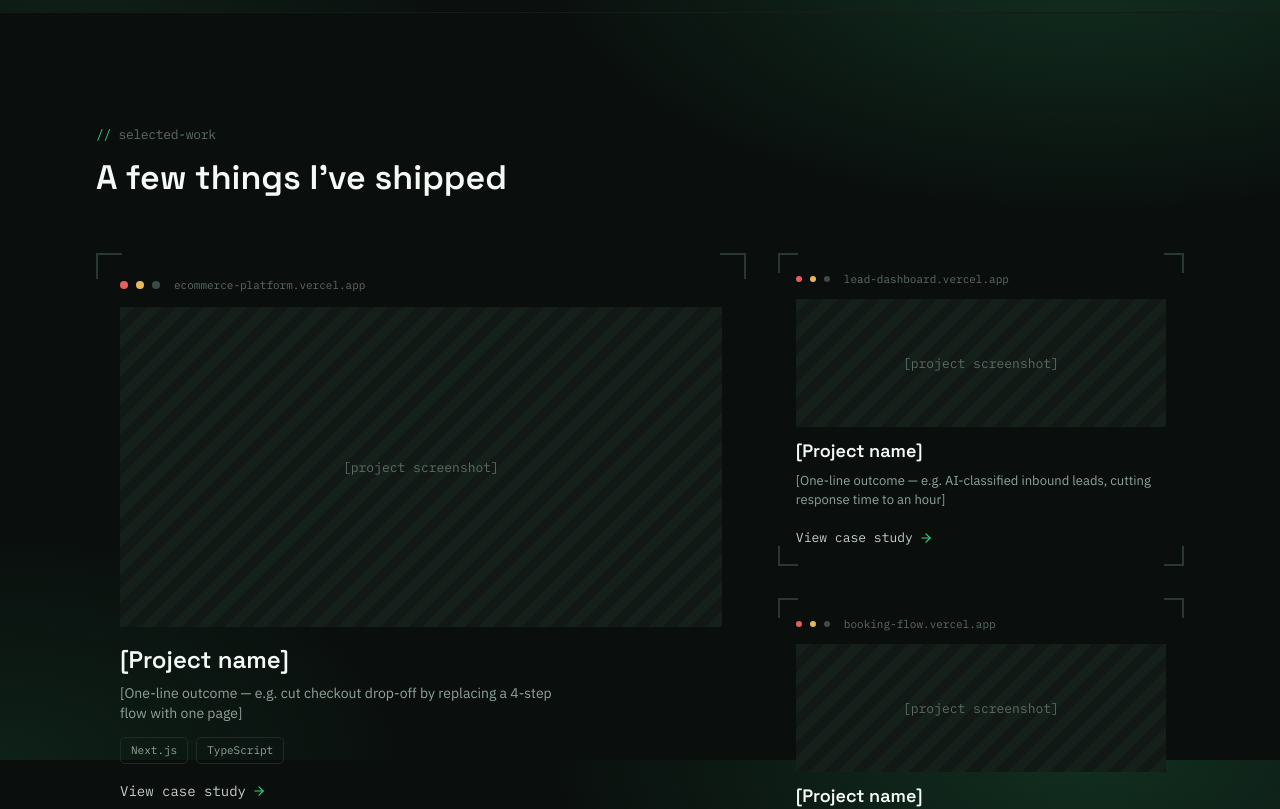
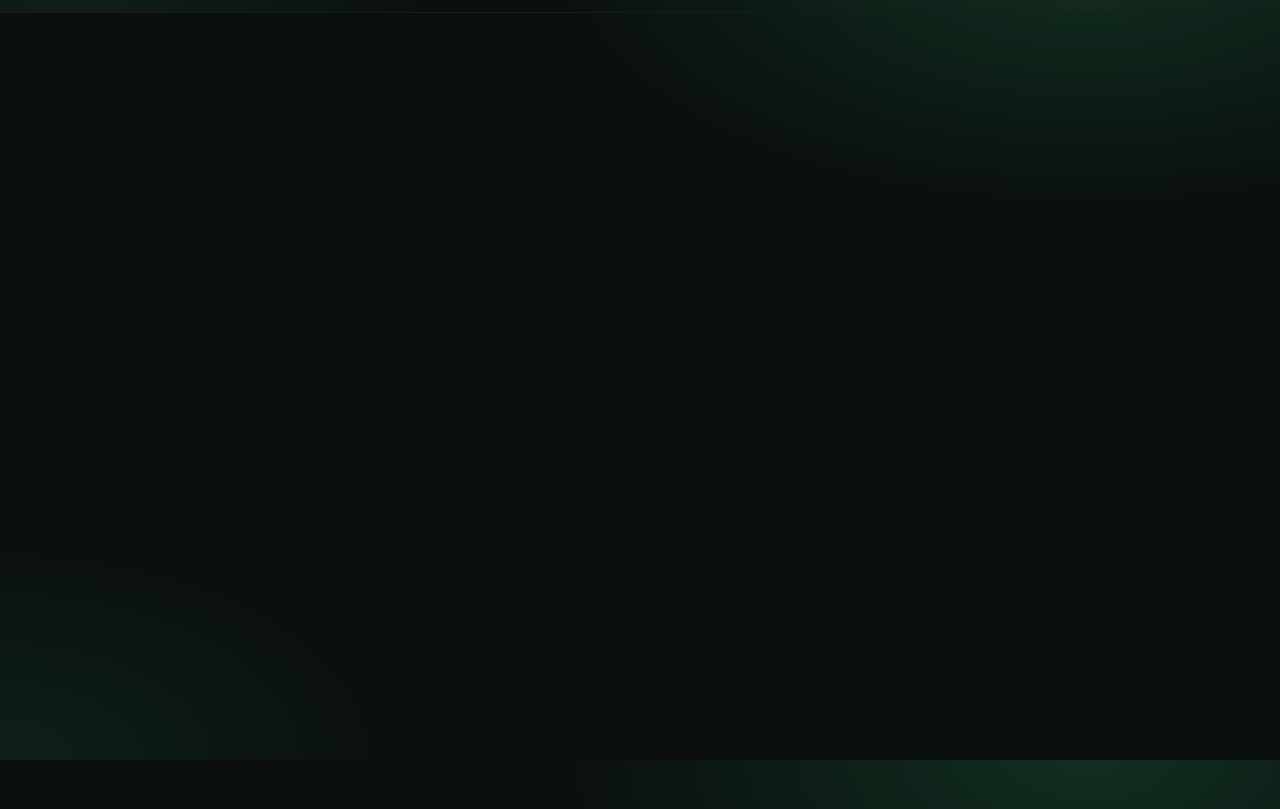
Before and after one commit to SaharMahmoudDev/PORTFOLIO, a Next.js app: page /en in a window 1280 px wide. Shown: the part 840-1649 px from the top of the page. Built offline with nearby package versions, Linux system fonts and the light colour scheme.

Commit message:
fix(motion): replay section reveal on every scroll
Reveal used a one-shot ScrollTrigger, so sections only animated the
first time they entered the viewport until a refresh. It now plays on
enter, resets on leave and plays again on re-entry in either direction.

```diff
--- a/src/components/ui/reveal.tsx
+++ b/src/components/ui/reveal.tsx
@@ -33,7 +33,11 @@ export function Reveal({
           delay,
           ease: "power3.out",
           clearProps: "all",
-          scrollTrigger: { trigger: el, start: "top 88%", once: true },
+          scrollTrigger: {
+            trigger: el,
+            start: "top 88%",
+            toggleActions: "play reset play reset",
+          },
         });
       });
 
```
